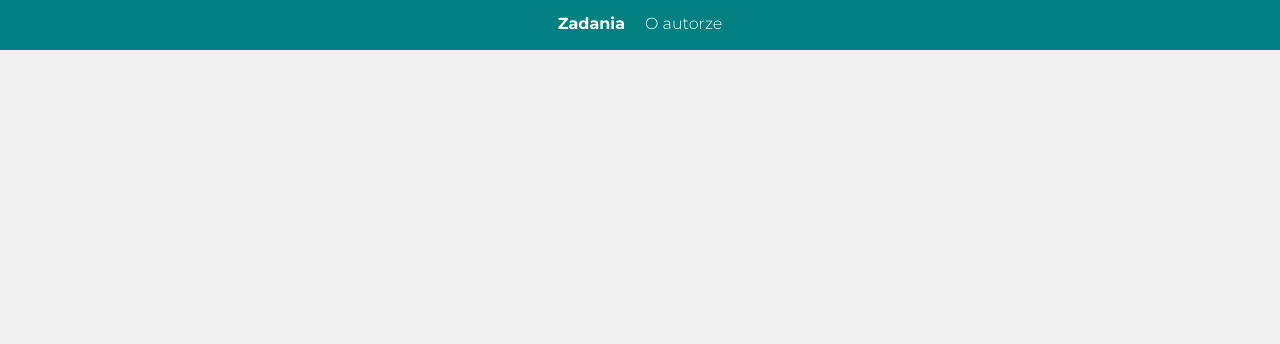
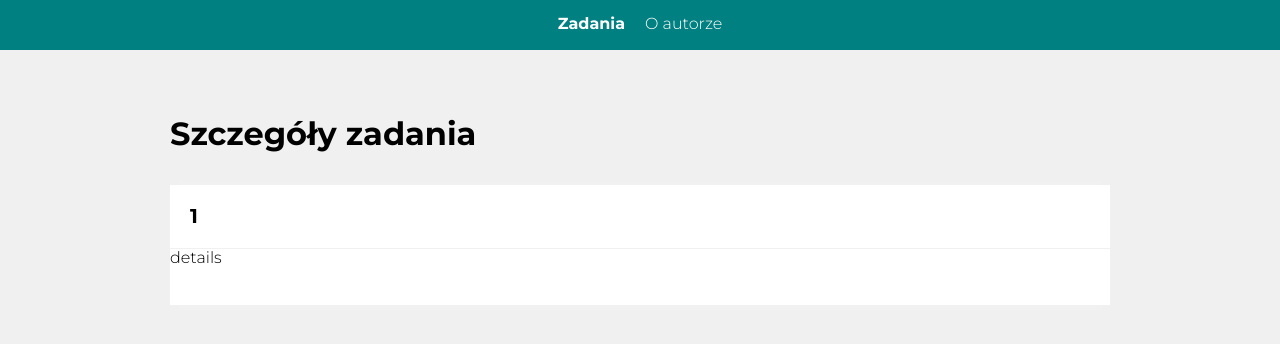
Before and after one commit to kepkaklaudia/task-list-redux, a React (Create React App) app: page /zadania/1 in a window 1280 px wide. Shown: the top 344 px of the page. Built offline with nearby package versions, Linux system fonts and the light colour scheme.

Commit message:
TaskPage subpage added

```diff
--- a/src/features/tasks/TaskPage/index.js
+++ b/src/features/tasks/TaskPage/index.js
@@ -1,5 +1,22 @@
-function TaskPage () {
+import { useParams } from "react-router-dom";
+import { Container } from "../../../common/Container/styled";
+import Header from "../../../common/Header";
+import Section from "../../../common/Section";
 
+function TaskPage() {
+  const params = useParams();
+
+  return (
+    <Container>
+      <Header
+        title="Szczegóły zadania"
+      />
+      <Section
+        title={params.id}
+        body={<>details</>}
+      />
+    </Container>
+  );
 };
 
 export default TaskPage;
```
